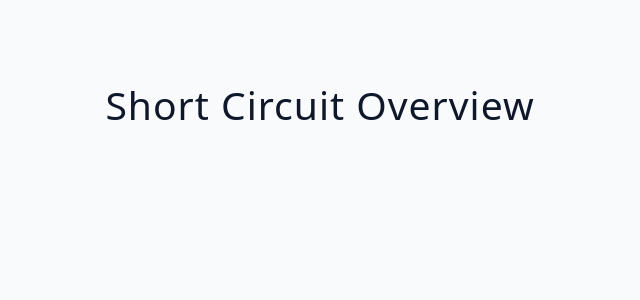
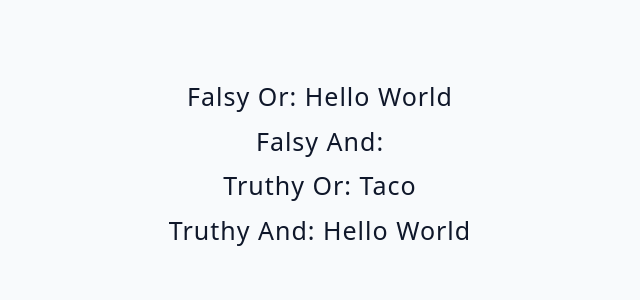
Before and after one commit to Jeisensei/react_tutoral, a React (Vite) app in the folder 03-advanced-react/: page / in a window 1280 px wide. Shown: the top 300 px of the page, without its empty margins (320-960 px from the left). Built offline with nearby package versions, Linux system fonts and the light colour scheme.

Commit message:
following tutorial

```diff
--- a/03-advanced-react/src/tutorial/03-conditional-rendering/starter/04-short-circuit-overview.jsx
+++ b/03-advanced-react/src/tutorial/03-conditional-rendering/starter/04-short-circuit-overview.jsx
@@ -1,6 +1,16 @@
 import { useState } from 'react';
 
 const ShortCircuitOverview = () => {
-  return <h2>short circuit overview</h2>;
+  const [state1, setState1] = useState("taco")
+  const [state2, setState2] = useState("")
+
+  return (
+    <>
+      <h4>Falsy Or: {state2 || "hello world"}</h4>
+      <h4>Falsy And: {state2 && "hello world"}</h4>
+      <h4>Truthy Or: {state1 || "hello world"}</h4>
+      <h4>Truthy And: {state1 && "hello world"}</h4>
+    </>
+  );
 };
 export default ShortCircuitOverview;
```
